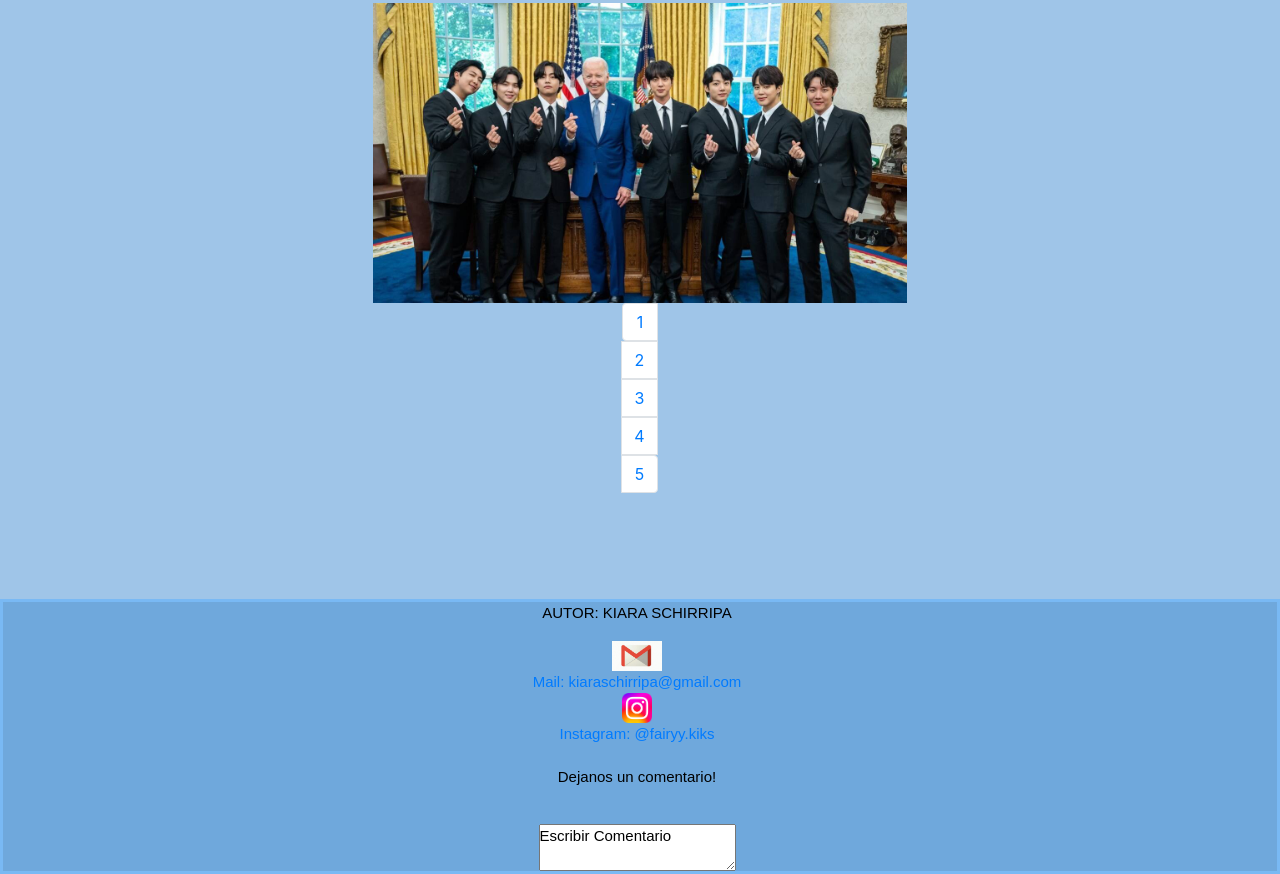
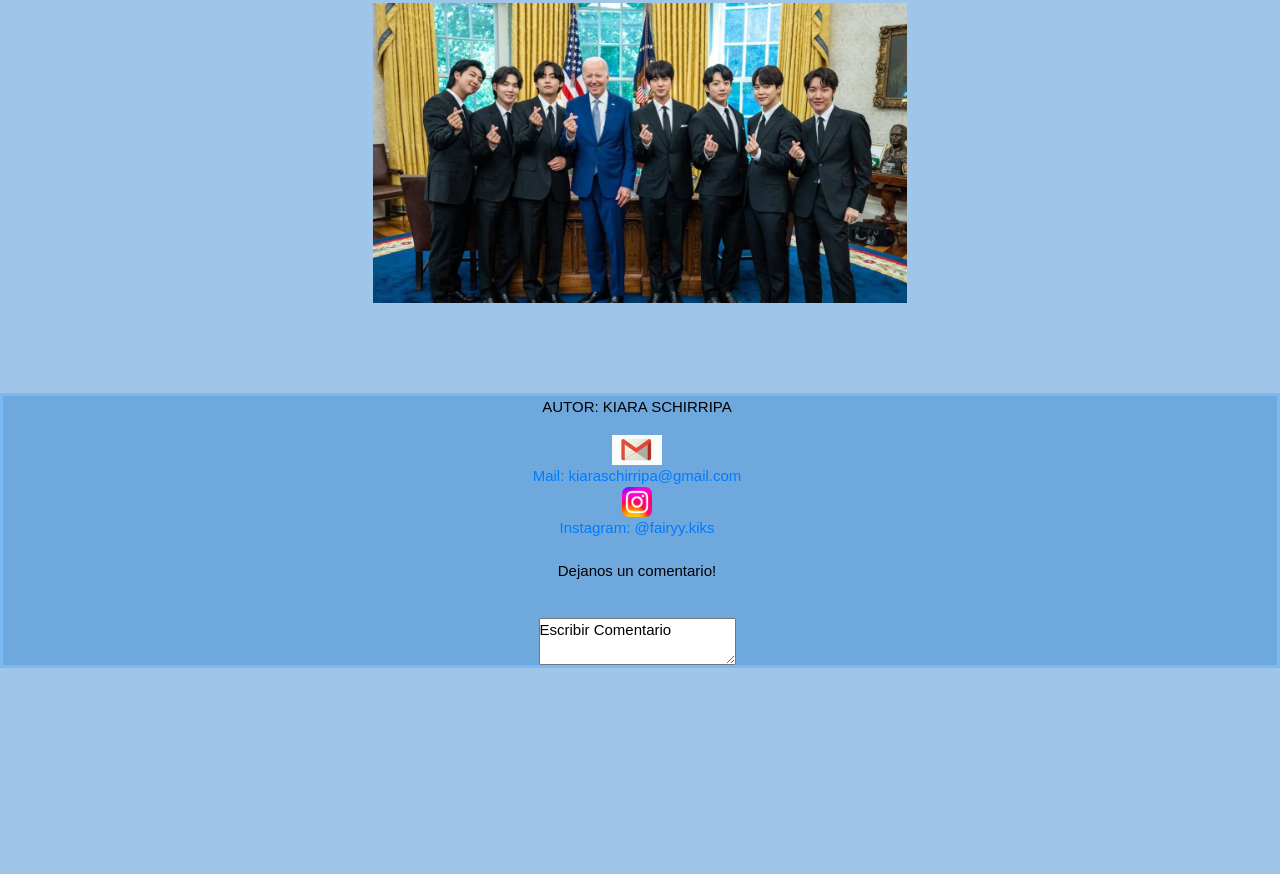
Before and after one commit to kiaraschirripa/mi_repositorio, a plain HTML site: page index.html in a window 1280 px wide. Shown: the part 1955-2829 px from the top of the page. After the commit the page ends 2623 px from the top, so only its background shows below. Drawn offline with nearby package versions, Linux system fonts and the light colour scheme.

Commit message:
Update index.html

```diff
--- a/index.html
+++ b/index.html
@@ -53,15 +53,7 @@
      <div style="text-align: center;">
         <img src="./img/cb.jpg" alt="bts en la onu" height="300px" class="imgindex">
      </div>
-     <div id="pagination">
-     <ul>
-        <li class="page-item"><a class="page-link" href="index.html">1</a></li>
-        <li class="page-item"><a class="page-link" href="./paginas/sobreellos.html">2</a></li>
-        <li class="page-item"><a class="page-link" href="./paginas/discografia.html">3</a></li>
-        <li class="page-item"><a class="page-link" href="./paginas/redessociales.html">4</a></li>
-        <li class="page-item"><a class="page-link" href="./paginas/contactos.html">5</a></li>
-    </ul>
-  </div>
+
     </div>
 </section>
 
```
